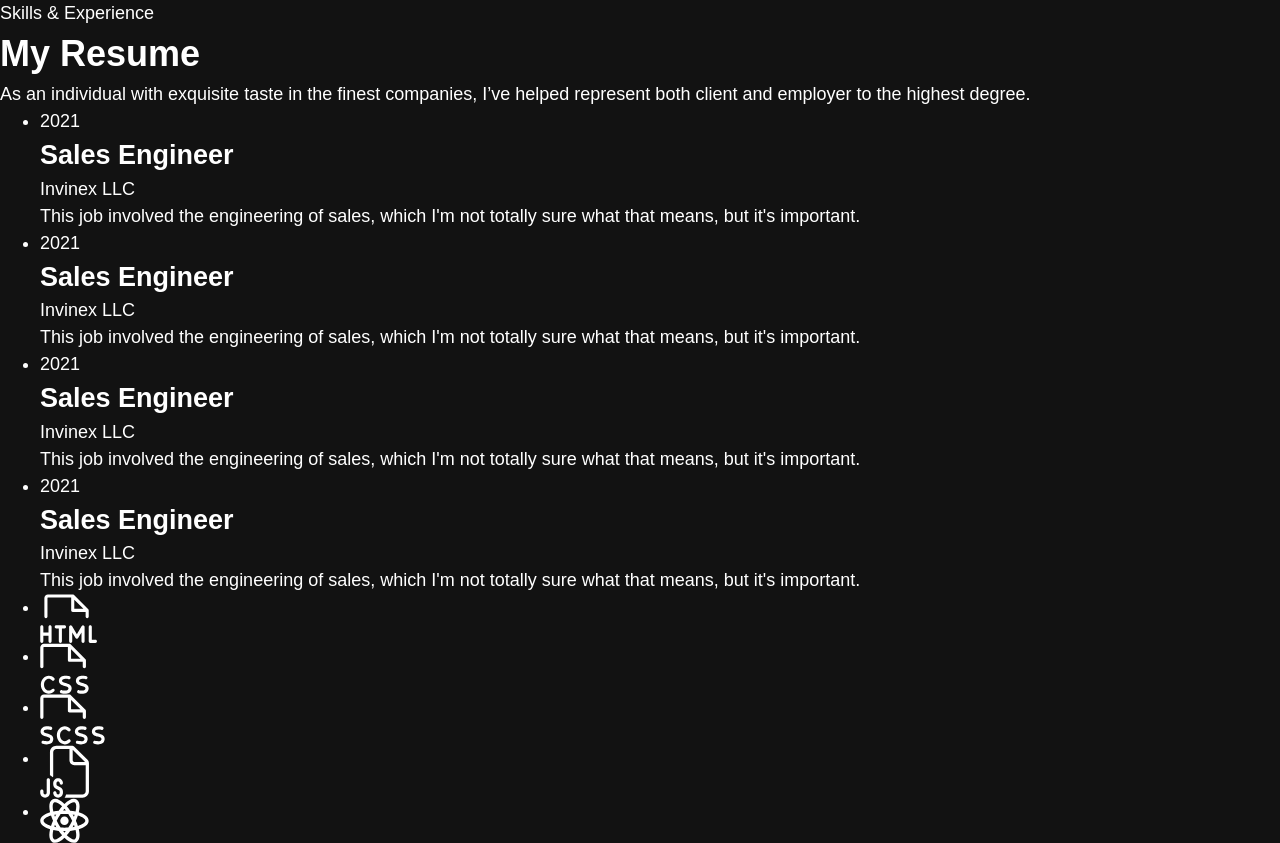
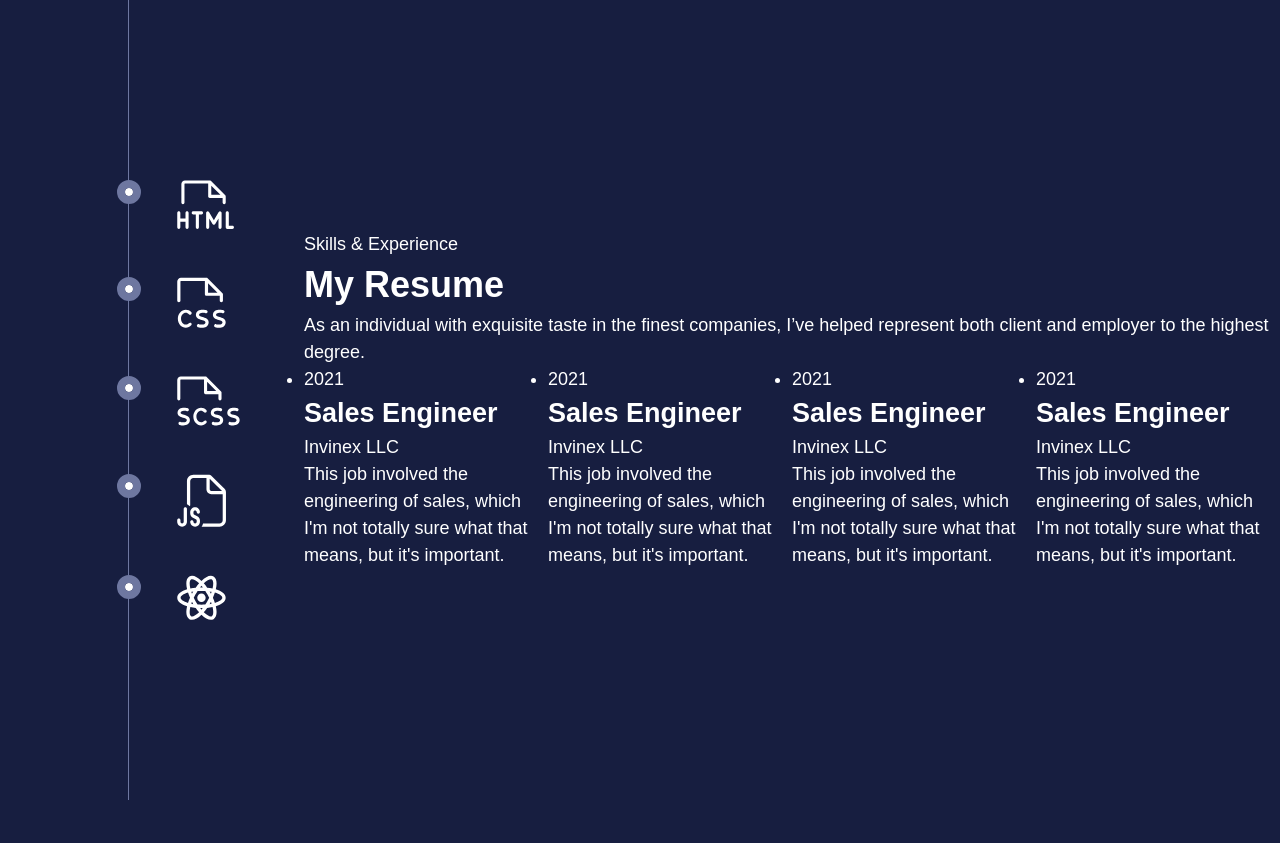
Before and after one commit to Andriikryl/resume-page, a website built with Vite: page index.html in a window 1280 px wide. After the commit the page ends 800 px from the top, so only its background shows below. Built offline with nearby package versions, Linux system fonts and the light colour scheme; a small style sheet from the web is missing.

Commit message:
add aside styles

```diff
--- a/index.html
+++ b/index.html
@@ -11,6 +11,7 @@
     <title>Resume page</title>
   </head>
   <body>
+    <div class="main-grid">
       <main>
         <p class="eyebrow">Skills & Experience</p>
         <h1 class="page-title">My Resume</h1>
@@ -68,7 +69,7 @@
       </main>
       <aside>
         <h2 class="visually-hidden">my skills</h2>
-      <ul class="icon-list">
+        <ul class="icon-list" role="list">
           <li>
             <p class="visually-hidden">html</p>
             <img src="./public/images/html.svg" alt="" />
@@ -91,6 +92,7 @@
           </li>
         </ul>
       </aside>
+    </div>
 
     <script type="module" src="/main.js"></script>
   </body>
--- a/style.css
+++ b/style.css
@@ -28,6 +28,7 @@
 }
 * {
   margin: 0;
+  padding: 0;
 }
 body {
   line-height: 1.5;
@@ -62,9 +63,70 @@ html {
 }
 
 body{
+  background-color: var(--clr-primary-800);
   color: var(--clr-neutral-100);
   font-family: var(--ff-base);
   font-size: var(--fs-400);
   font-weight: var(--fw-regular);
   line-height: 1.5;
 }
+
+.main-grid{
+  display: grid;
+  grid-template-columns: 15rem 1fr;
+  gap: clamp(3rem, 5vw, 10rem);
+  grid-auto-flow: dense;
+  align-items: center;
+  min-height: 100dvh;
+}
+
+main{
+  grid-column: 2;
+}
+
+aside{
+  grid-column: 1;
+  align-self: stretch;
+}
+
+.job-experience {
+  display: grid;
+  grid-auto-flow: column;
+}
+
+.icon-list{
+  height: 100%;
+  border-left: 1px solid var(--clr-primary-200);
+  list-style: none;
+  display: grid;
+  margin-inline-start: clamp(3rem, 10vw, 10rem);
+  gap: 3rem;
+  align-content: center;
+}
+
+.icon-list > li{
+  position: relative;
+  padding-inline-start: 3rem;
+}
+
+.icon-list > li::after{
+  --size: 0.5rem;
+  content: "";
+  position: absolute;
+  top: 0.5rem;
+  left: 0;
+  width: var(--size);
+  transform: translate(-50%);
+  aspect-ratio: 1/1;
+  background: var(--clr-neutral-100);
+  border-radius: 50%;
+  -webkit-border-radius: 50%;
+  -moz-border-radius: 50%;
+  -ms-border-radius: 50%;
+  -o-border-radius: 50%;
+  -webkit-transform: translate(-50%);
+  -moz-transform: translate(-50%);
+  -ms-transform: translate(-50%);
+  -o-transform: translate(-50%);
+  outline:  .5rem solid var(--clr-primary-200);
+}
```
Lines whose indentation alone changed are shown as unchanged.
